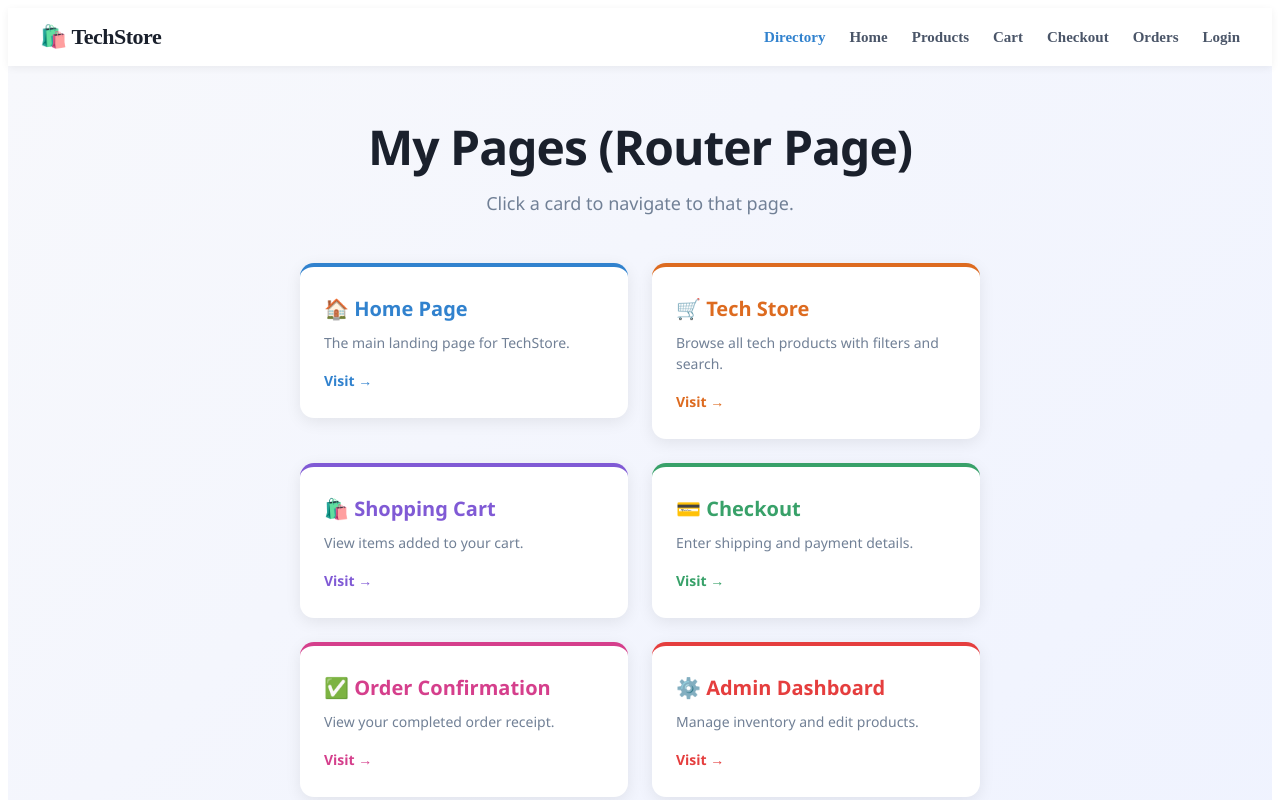
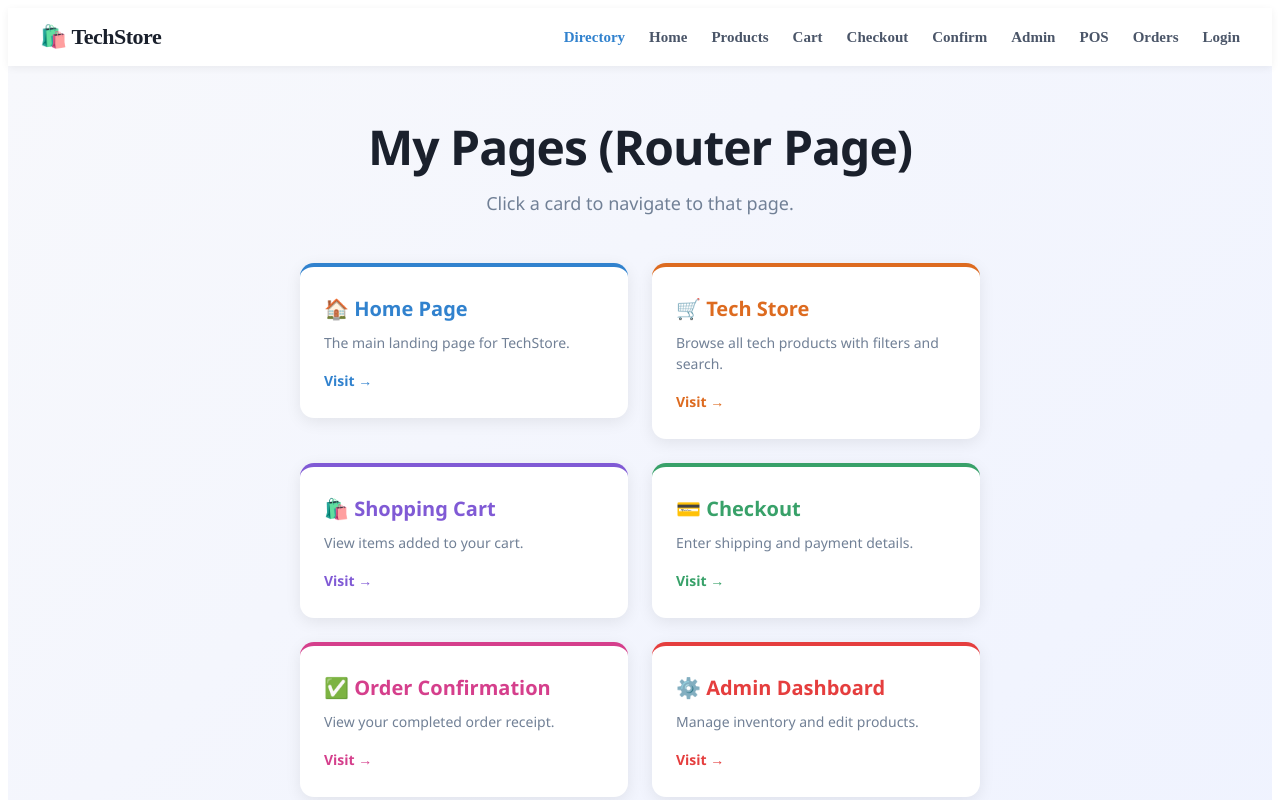
Before and after one commit to zm2003/webstore2026, a React (Vite) app in the folder frontend/: page / in a window 1280 px wide. Shown: the top 800 px of the page. Built offline with nearby package versions, Linux system fonts and the light colour scheme.

Commit message:
Fix: Make all pages permanently visible in Navbar banner

```diff
--- a/frontend/src/components/Navbar.jsx
+++ b/frontend/src/components/Navbar.jsx
@@ -19,12 +19,9 @@ export default function Navbar() {
                     Cart {cartCount > 0 && <span style={styles.cartBadge}>{cartCount}</span>}
                 </Link>
                 <Link to="/checkout" style={location.pathname === '/checkout' ? styles.navLinkActive : styles.navLink}>Checkout</Link>
-                {user?.role === 'admin' && (
-                    <Link to="/admin" style={location.pathname === '/admin' ? styles.navLinkActive : styles.navLink}>Admin</Link>
-                )}
-                {(user?.role === 'admin' || user?.role === 'cashier') && (
-                    <Link to="/pos" style={location.pathname === '/pos' ? styles.navLinkActive : styles.navLink}>POS</Link>
-                )}
+                <Link to="/order-confirmation" style={location.pathname === '/order-confirmation' ? styles.navLinkActive : styles.navLink}>Confirm</Link>
+                <Link to="/admin" style={location.pathname === '/admin' ? styles.navLinkActive : styles.navLink}>Admin</Link>
+                <Link to="/pos" style={location.pathname === '/pos' ? styles.navLinkActive : styles.navLink}>POS</Link>
                 <Link to="/orders" style={location.pathname === '/orders' ? styles.navLinkActive : styles.navLink}>Orders</Link>
 
                 {user ? (
```
